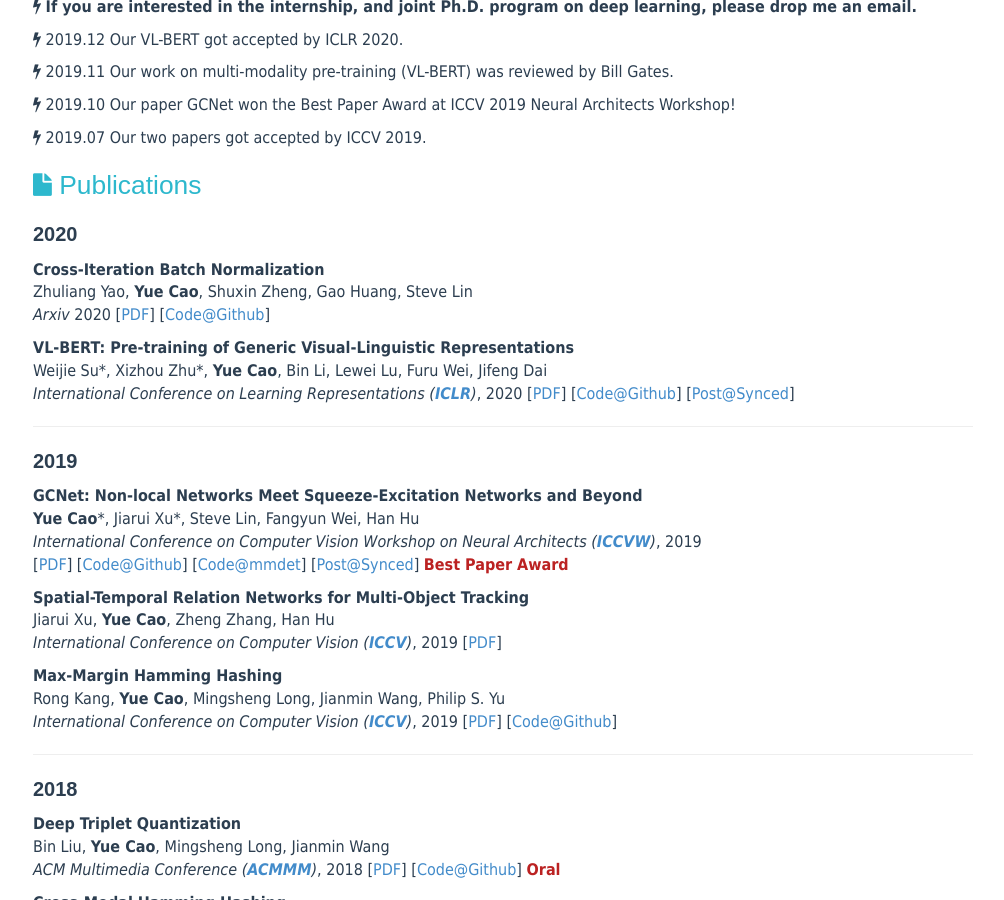
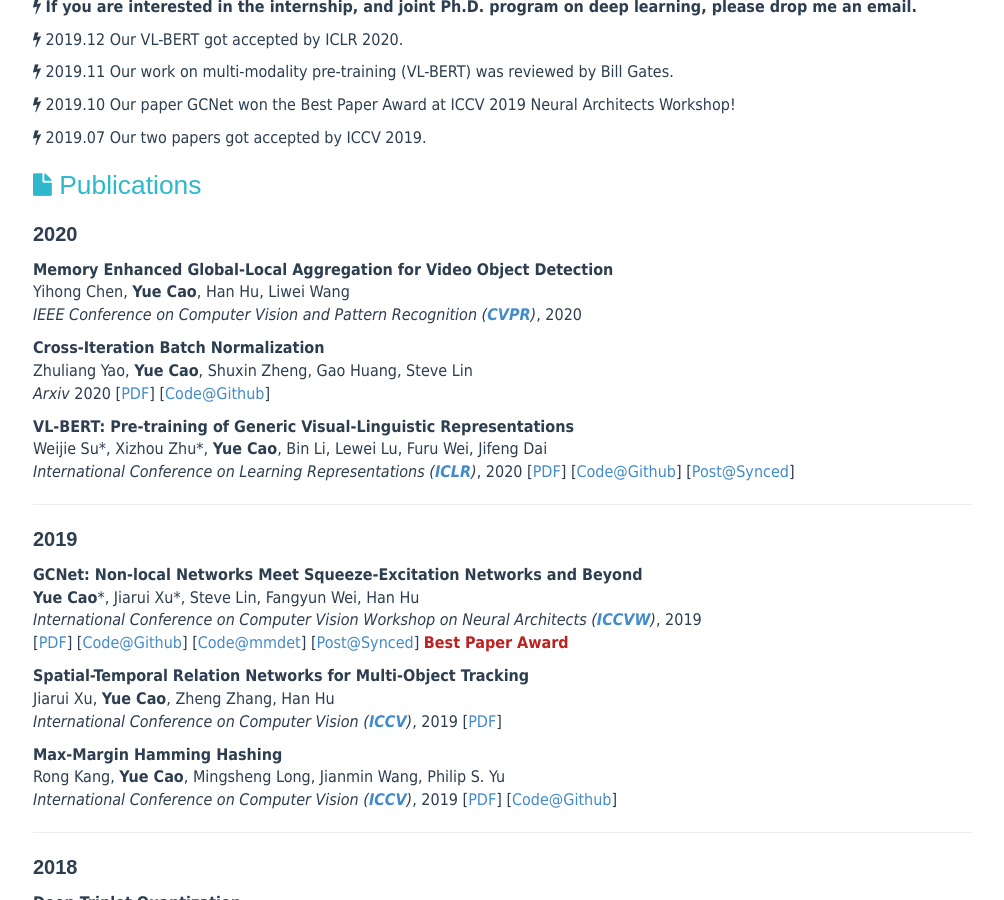
Before and after one commit to caoyue10/caoyue10.github.io, a Jekyll site: the page built from index.html, in a window 1280 px wide and 900 px high, scrolled down 458 px. Shown: the whole window, without its empty margins (137-1141 px from the left). Built offline with Jekyll 4.4.1, drawn with Linux system fonts in a browser that asks for light colours; the list of posts is cut into pages by our own code.

Commit message:
Update index.html

```diff
--- a/index.html
+++ b/index.html
@@ -43,6 +43,11 @@
         <h1><i class="fa fa-file"></i> Publications </h1>
     </header>
 	<p style="font-size:20px;font-weight:bold;font-family:Arial,sans-serif;">2020</p>
+	<p><strong>Memory Enhanced Global-Local Aggregation for Video Object Detection</strong><br>
+            Yihong Chen, <strong>Yue Cao</strong>, Han Hu, Liwei Wang<br>
+            <em>IEEE Conference on Computer Vision and Pattern Recognition (<a href="http://cvpr2020.thecvf.com
+"><strong>CVPR</strong></a>)</em>, 2020
+            </p>
 	<p><strong>Cross-Iteration Batch Normalization</strong><br>
             Zhuliang Yao, <strong>Yue Cao</strong>, Shuxin Zheng, Gao Huang, Steve Lin<br>
             <em>Arxiv</em> 2020 [<a href="https://arxiv.org/abs/2002.05712">PDF</a>] [<a href="https://github.com/Howal/Cross-iterationBatchNorm">Code@Github</a>]
```
